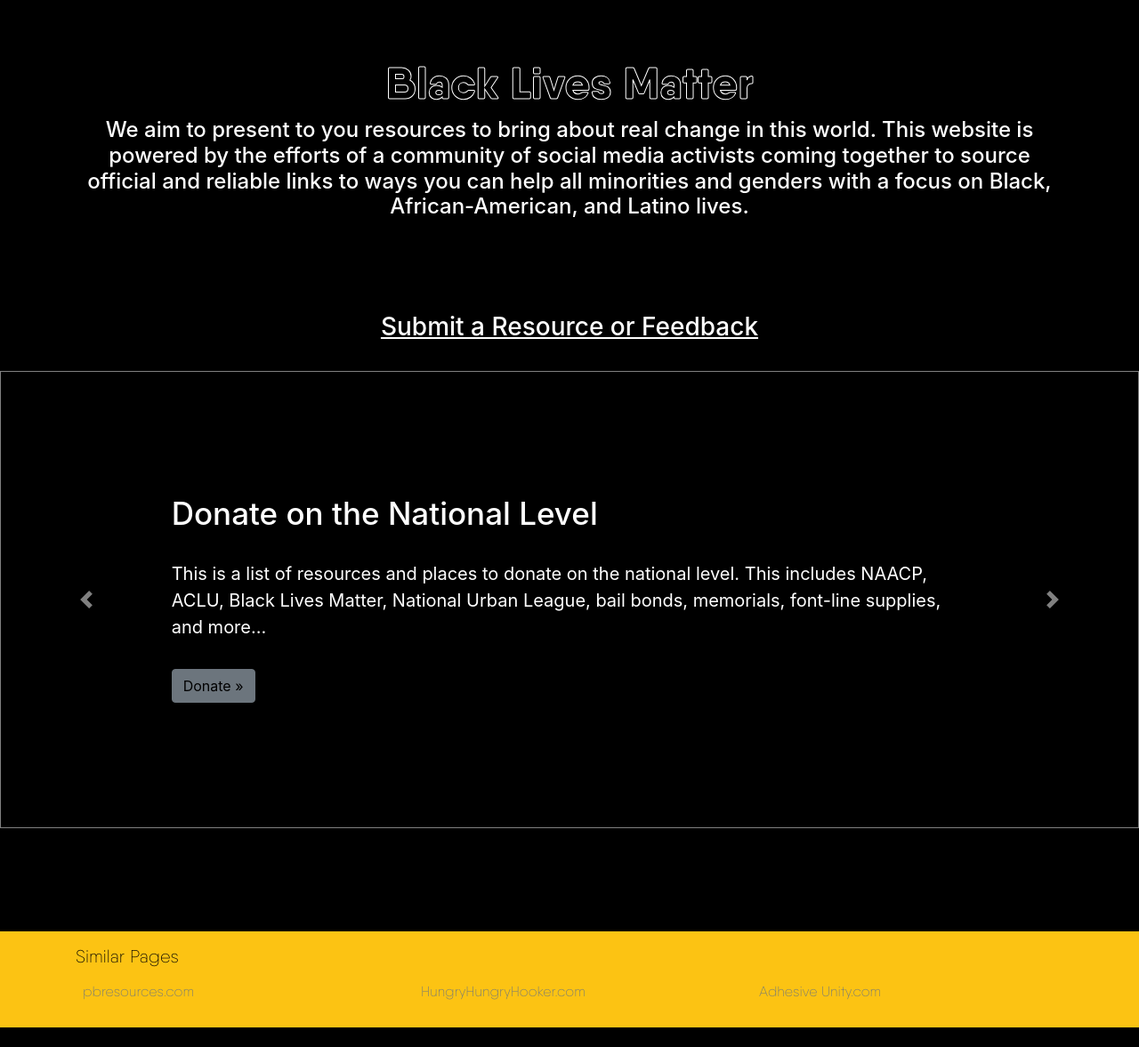
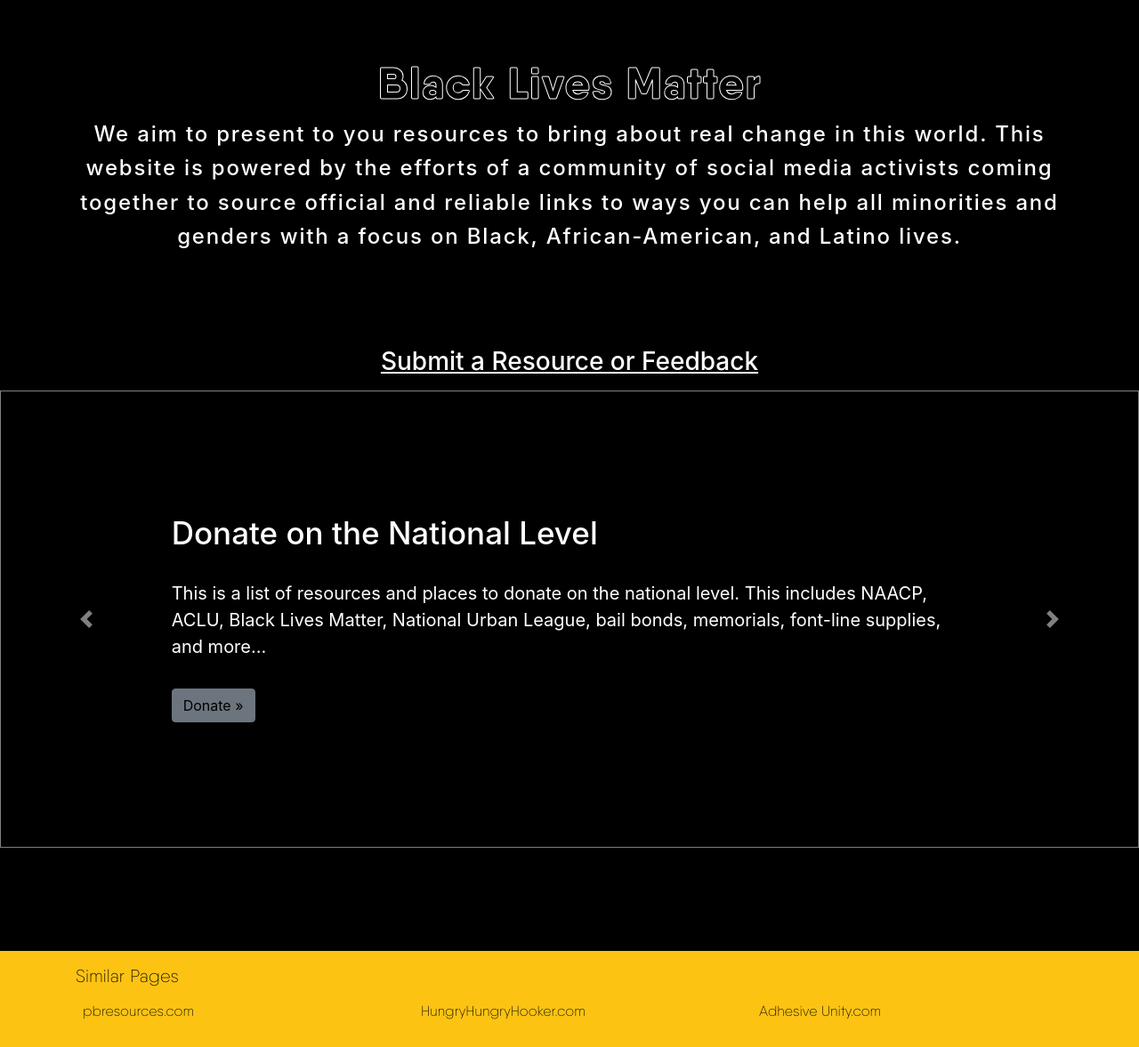
Before and after one commit to mrodriguez3313/Support-bipoc, a Flask app: page / in a window 1280 px wide. Shown: the part 56-1233 px from the top of the page at 89% size. Before the commit the page ends 1211 px from the top, so only its background shows below. Run offline with Flask 2, Linux system fonts and the light colour scheme; parts of the project's set-up code (start-up, migrations or seed data) failed here and were passed over; some libraries are stand-ins or nearby versions.

Commit message:
Fixed minor bugs. Changed line endings on my comp, so it thinks I edited all of these files

```diff
--- a/website/core/views.py
+++ b/website/core/views.py
@@ -9,7 +9,7 @@ states_array = list(states_dict.items())
 core = Blueprint('core', __name__)
 
 
-National_orgs_array = []
+
 Other_Resources = [("pbresources.com", "http://www.pb-resources.com"), ("HungryHungryHooker.com",
                                                                         "https://hungryhungryhooker.squarespace.com/blackownedbiz"), ("Adhesive Unity.com", "https://adhesiveunity.com/")]
 
@@ -32,11 +32,6 @@ def organize():
 @core.route('/NationalPetitions')
 def petitions():
     return render_template('petitions.html', title="National Petitions", states=states_array, other=Other_Resources)
-
-
-@core.route('/CampaignZero')
-def zero():
-    return render_template('campaign.html')
 
 
 @core.route('/state/<state_code>')
@@ -76,4 +71,4 @@ def state_biz(state_code=None):
 
 @core.route('/State_list')
 def State_list():
-    return render_template("index.html", states=states_array, other=Other_Resources)
+    return render_template("States_list.html", states=states_array, other=Other_Resources)
--- a/website/static/states.css
+++ b/website/static/states.css
@@ -23,6 +23,10 @@ a {
 
 a:hover {
   color: #B46E43 !important;
+}
+
+h1 {
+  letter-spacing: 3px;
 }
 
 ul {
--- a/website/static/style.css
+++ b/website/static/style.css
@@ -45,6 +45,7 @@ h1 {
   font-family: "QanelasBold", sans-serif;
   color: transparent;
   -webkit-text-stroke: 1px #FFFFFF;
+  letter-spacing: 1px;
 }
 
 .body_two {
@@ -114,8 +115,15 @@ h1 {
   background-color: #000000;
 }
 
+.index-paragraph {
+  color: #FFFFFF;
+  line-height: 1.6;
+  letter-spacing: .076em;
+}
+
 .resource {
-  margin-bottom: 2rem;
+  width: 100%;
+  margin: 1rem auto;
   text-decoration: underline;
   text-decoration-color: white;
 }
--- a/website/templates/States_list.html
+++ b/website/templates/States_list.html
@@ -2,10 +2,10 @@
 {% block content %}
 <div class="jumbotron d-flex justify-content-center bg-transparent">
   <h1 class="font-weight title_blm">State List</h1>
+</div>
+
+<div class="container">
   <h3 class="resource"><a style="color: white !important;" href="https://docs.google.com/forms/d/e/1FAIpQLSejKUgeq_edAGw43KlcmZQPX9w-jQ4WP_h33IXg-YthxidIPw/viewform?usp=sf_link">Submit a Resource or Feedback</a></h3>
-
-</div>
-<div class="container">
   {% for code, state in states %}
   <ul class="list-group">
     <li>
--- a/website/templates/base.html
+++ b/website/templates/base.html
@@ -65,7 +65,7 @@
       <div class="row">
         {% for item in other %}
         <div class="col-md m-2">
-          <a class="text-muted" href="{{item[1]}}">{{item[0]}}</a>
+          <a href="{{item[1]}}">{{item[0]}}</a>
         </div>
         {% endfor %}
       </div>
--- a/website/templates/base_state.html
+++ b/website/templates/base_state.html
@@ -65,7 +65,7 @@
       <div class="row">
         {% for item in other %}
         <div class="col-md m-2">
-          <a class="text-muted" href="{{item[1]}}">{{item[0]}}</a>
+          <a href="{{item[1]}}">{{item[0]}}</a>
         </div>
         {% endfor %}
       </div>
--- a/website/templates/index.html
+++ b/website/templates/index.html
@@ -7,7 +7,7 @@
     <div class="jumbotron" style="background-color: #000000">
       <div class="container" style="background-color: #000000">
         <h1 class="display-3">Black Lives Matter</h1>
-        <h4 style="color: white;">We aim to present to you resources to bring about real change in this world. This website is powered by the efforts of a community of social media activists coming together to source official and reliable links to
+        <h4 class="index-paragraph">We aim to present to you resources to bring about real change in this world. This website is powered by the efforts of a community of social media activists coming together to source official and reliable links to
           ways you can help all minorities and genders with a focus on Black, African-American, and Latino lives.</h4>
       </div>
     </div>
--- a/website/templates/state_biz.html
+++ b/website/templates/state_biz.html
@@ -6,7 +6,6 @@
 
 <div class="container">
   <h3 class="resource"><a style="color: white !important;" href="https://docs.google.com/forms/d/e/1FAIpQLSejKUgeq_edAGw43KlcmZQPX9w-jQ4WP_h33IXg-YthxidIPw/viewform?usp=sf_link">Submit a Resource or Feedback</a></h3>
-
   <ul class="list-group">
     {% for name, contact, url, desc in data %}
     <li>
@@ -23,6 +22,4 @@
     </li>
   </ul>
 </div>
-
-
 {% endblock %}
```
Also changed, not shown: website/templates/organize.html (+5 -6 lines).
